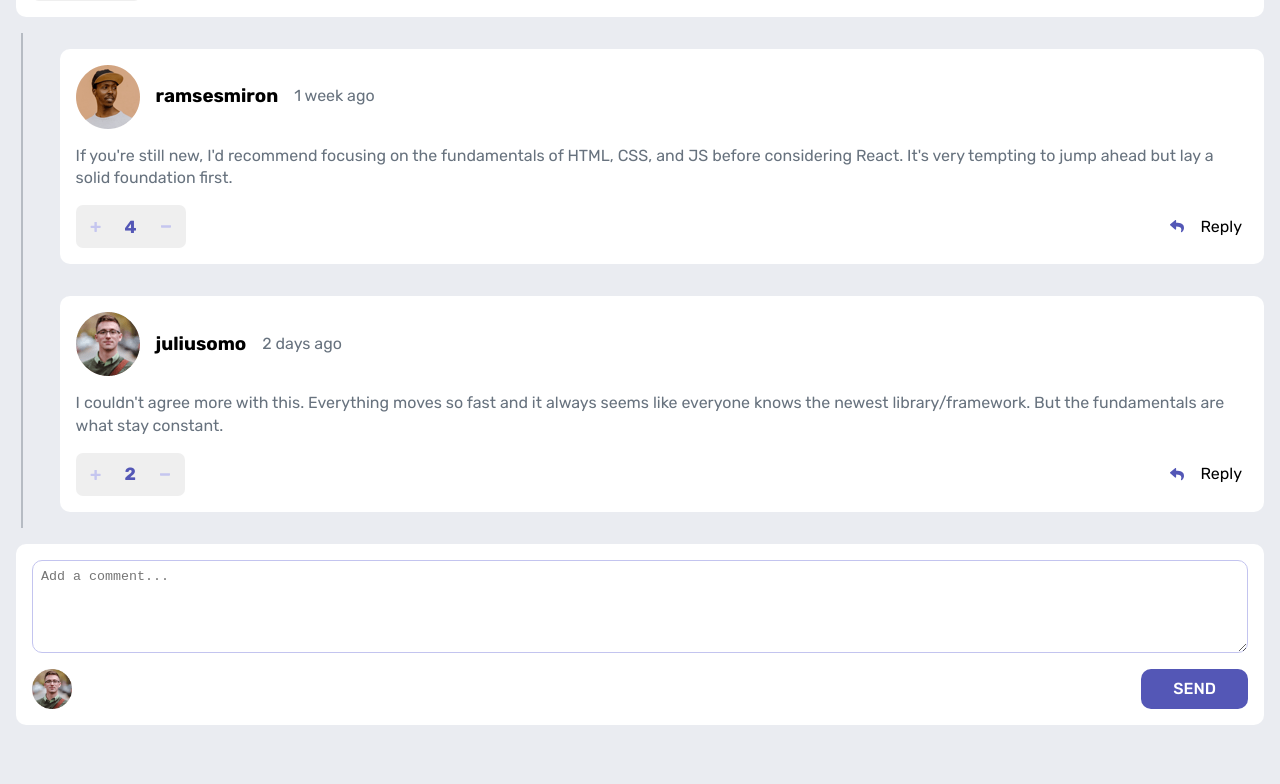
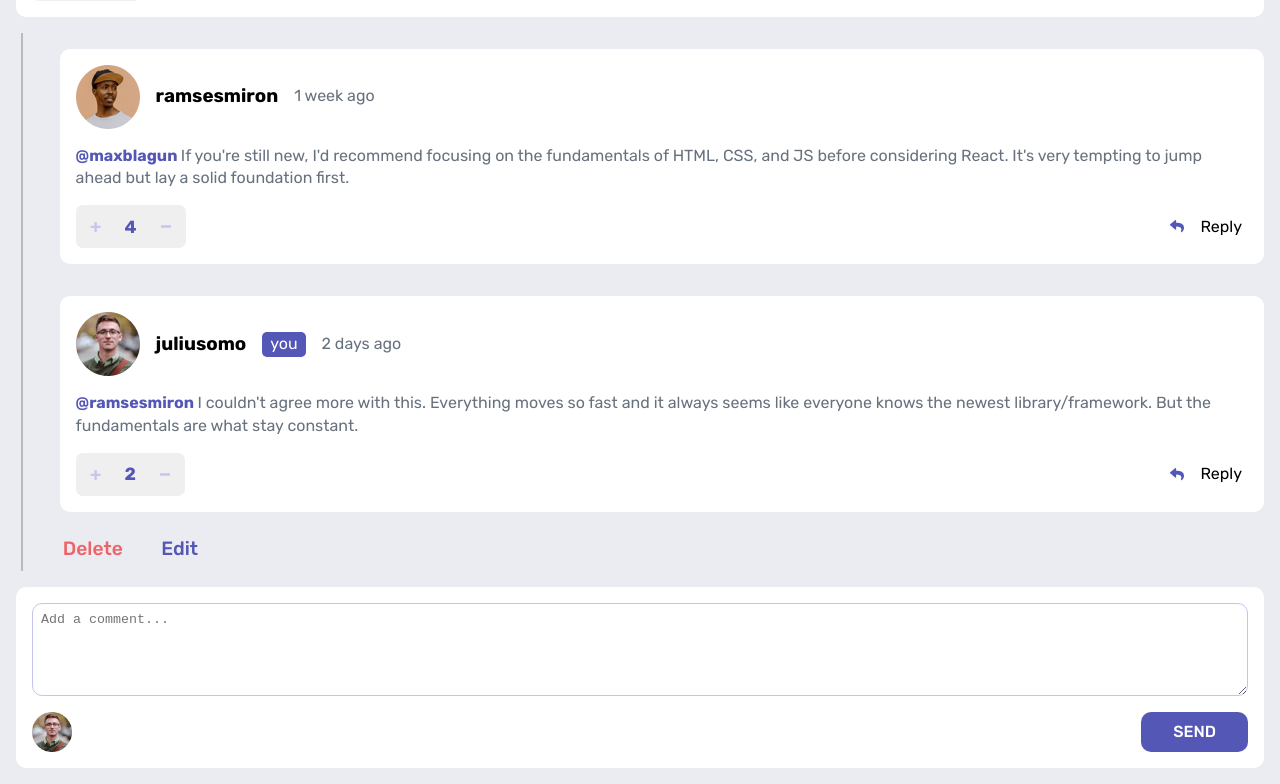
Before and after one commit to Brighties/interactive-comments-app, a React (Create React App) app: page / in a window 1280 px wide. Shown: the part 463-1247 px from the top of the page. Before the commit the page ends 1204 px from the top, so only its background shows below. Built offline with nearby package versions, Linux system fonts and the light colour scheme.

Commit message:
Add a label if the user is the current user and created the Delete and Edit Button

```diff
--- a/src/components/App/App.css
+++ b/src/components/App/App.css
@@ -50,3 +50,9 @@ button {
   padding-inline-start: 1.3rem;
   border-left: 2px solid hsl(var(--grayish-blue), 0.4);
 }
+.current-user-label {
+  background: hsl(var(--moderate-blue));
+  color: hsl(var(--white));
+  padding: 0.1rem 0.5rem;
+  border-radius: 5px;
+}
--- a/src/components/App/App.js
+++ b/src/components/App/App.js
@@ -6,8 +6,10 @@ import axios from "axios";
 import CommentHeader from "../Header/commentheader";
 import CommentBody from "../Comments/commentBody";
 import VoteButton from "../Button/button";
-import ReplyButton from "../ReplyButton/replyButton";
+import { ReplyButton } from "../Button/button";
 import ReplyTextbox from "../ReplyTextbox/replyTextbox";
+import { DeleteButton } from "../Button/button";
+import { EditButton } from "../Button/button";
 
 function App() {
   const [data, setData] = useState(null);
@@ -41,7 +43,7 @@ function App() {
     <>
       {data.comments.map((comment, index) => (
         <div key={index}>
-          <Comments personData={comment} index={index} />
+          <Comments data={data} personData={comment} index={index} />
         </div>
       ))}
       <ReplyTextbox data={data} />
@@ -49,42 +51,7 @@ function App() {
   );
 }
 
-// full comments component
-// const Comments = ({ personData, index, style }) => {
-//   const { replies } = personData; // replies is an array
-//   const length = replies ? replies.length : 0; // Check if replies is defined
-
-//   console.log(replies);
-
-//   return (
-//     <main>
-//       <section className="comment-full-container container flex" style={style}>
-//         <CommentHeader personData={personData} index={index} />
-//         <CommentBody personData={personData} index={index} />
-//         <div className="flex btn-container">
-//           <VoteButton personData={personData} index={index} />
-//           <ReplyButton />
-//         </div>
-//       </section>
-
-//       {length > 0 && (
-//         //subcomments
-//         <div>
-//           {replies.map((reply, subIndex) => (
-//             <Comments
-//               style={{ marginLeft: "40px" }}
-//               key={subIndex}
-//               personData={reply}
-//               index={subIndex}
-//             />
-//           ))}
-//         </div>
-//       )}
-//     </main>
-//   );
-// };
-
-const Comments = ({ personData, index, style }) => {
+const Comments = ({ data, personData, index, style }) => {
   const { replies } = personData; // replies is an array
   const length = replies ? replies.length : 0; // Check if replies is defined
 
@@ -95,7 +62,7 @@ const Comments = ({ personData, index, style }) => {
           className="comment-full-container container flex"
           style={style}
         >
-          <CommentHeader personData={personData} index={index} />
+          <CommentHeader data={data} personData={personData} index={index} />
           <CommentBody personData={personData} index={index} />
           <div className="flex btn-container">
             <VoteButton personData={personData} index={index} />
@@ -107,8 +74,15 @@ const Comments = ({ personData, index, style }) => {
           // Subcomments
           <div className="subcomment-container">
             {replies.map((reply, subIndex) => (
-              <Comments key={subIndex} personData={reply} index={subIndex} />
+              <Comments
+                data={data}
+                key={subIndex}
+                personData={reply}
+                index={subIndex}
+              />
             ))}
+            <DeleteButton />
+            <EditButton />
           </div>
         )}
       </div>
--- a/src/components/Button/button.css
+++ b/src/components/Button/button.css
@@ -5,6 +5,7 @@
 .btn {
   gap: 1rem;
   align-items: center;
+  cursor: pointer;
 }
 
 .vote-btn {
@@ -22,3 +23,24 @@
 .downvote-icon {
   padding: 0.5rem;
 }
+.delete-btn,
+.edit-btn {
+  background: transparent;
+  border: transparent;
+  padding: 0.5rem 1.2rem;
+  font-weight: 500;
+  font-size: 1.2rem;
+  border-radius: 7px;
+  color: hsl(var(--soft-red));
+  text-transform: capitalize;
+}
+.edit-btn {
+  color: hsl(var(--moderate-blue));
+}
+/* reply button */
+.reply-btn {
+  border: transparent;
+  background: transparent;
+  cursor: pointer;
+  --gap: 0.2rem;
+}
--- a/src/components/Button/button.js
+++ b/src/components/Button/button.js
@@ -1,5 +1,6 @@
 import iconMinus from "../../images/icon-minus.svg";
 import iconPlus from "../../images/icon-plus.svg";
+import iconReply from "../../images/icon-reply.svg";
 import "./button.css";
 
 import { useRef } from "react";
@@ -37,4 +38,19 @@ const VoteButton = ({ personData, index }) => {
   );
 };
 
+export const DeleteButton = () => (
+  <button className="btn delete-btn">Delete</button>
+);
+
+export const EditButton = () => <button className="btn edit-btn">Edit</button>;
+
+export const ReplyButton = () => {
+  return (
+    <button className="btn reply-btn flex">
+      <img src={iconReply} alt="reply icon" />
+      <span>Reply</span>
+    </button>
+  );
+};
+
 export default VoteButton;
--- a/src/components/Comments/commentBody.css
+++ b/src/components/Comments/commentBody.css
@@ -2,3 +2,7 @@
 .comment-content {
   color: hsl(var(--grayish-blue));
 }
+.user-being-replied {
+  color: hsl(var(--moderate-blue));
+  font-weight: 600;
+}
--- a/src/components/Comments/commentBody.js
+++ b/src/components/Comments/commentBody.js
@@ -3,7 +3,20 @@ import "./commentBody.css";
 // component 2 = comments content body
 const CommentBody = ({ personData }) => {
   const { content } = personData;
-  return <p className="comment-content">{content}</p>;
+  const { replyingTo } = personData;
+
+  const replyTo = replyingTo ? (
+    <span className="user-being-replied">@{replyingTo}&nbsp;</span>
+  ) : (
+    ""
+  );
+
+  return (
+    <p className="comment-content">
+      {replyTo}
+      {content}
+    </p>
+  );
 };
 
 export default CommentBody;
--- a/src/components/Header/commentheader.js
+++ b/src/components/Header/commentheader.js
@@ -1,16 +1,24 @@
 import "./commentHeader.css";
 
 // component 1
-const CommentHeader = ({ personData }) => {
+const CommentHeader = ({ personData, data }) => {
+  const { currentUser } = data;
   const { user, createdAt } = personData;
+  const { username, image } = user;
 
+  let isCurrentUser = false;
+  if (currentUser.username) {
+    isCurrentUser = username === currentUser.username;
+  }
   return (
     <div className="header flex">
-      <img src={user.image.png} alt="person avatar" />
-      <h3>{user.username}</h3>
+      <img src={image.png} alt="person avatar" />
+      <h3>{username}</h3>
+      {isCurrentUser && <CurrentUserLabel />}
       <p className="time-of-comment">{createdAt}</p>
     </div>
   );
 };
 
+const CurrentUserLabel = () => <span className="current-user-label">you</span>;
 export default CommentHeader;
--- a/src/components/ReplyButton/replyButton.css
+++ /dev/null
@@ -1,7 +0,0 @@
-/* reply button */
-.reply-btn {
-  border: transparent;
-  background: transparent;
-  cursor: pointer;
-  --gap: 0.2rem;
-}
--- a/src/components/ReplyButton/replyButton.js
+++ /dev/null
@@ -1,13 +0,0 @@
-import iconReply from "../../images/icon-reply.svg";
-import "./replyButton.css";
-
-const ReplyButton = () => {
-  return (
-    <button className="btn reply-btn flex">
-      <img src={iconReply} alt="reply icon" />
-      <span>Reply</span>
-    </button>
-  );
-};
-
-export default ReplyButton;
```
